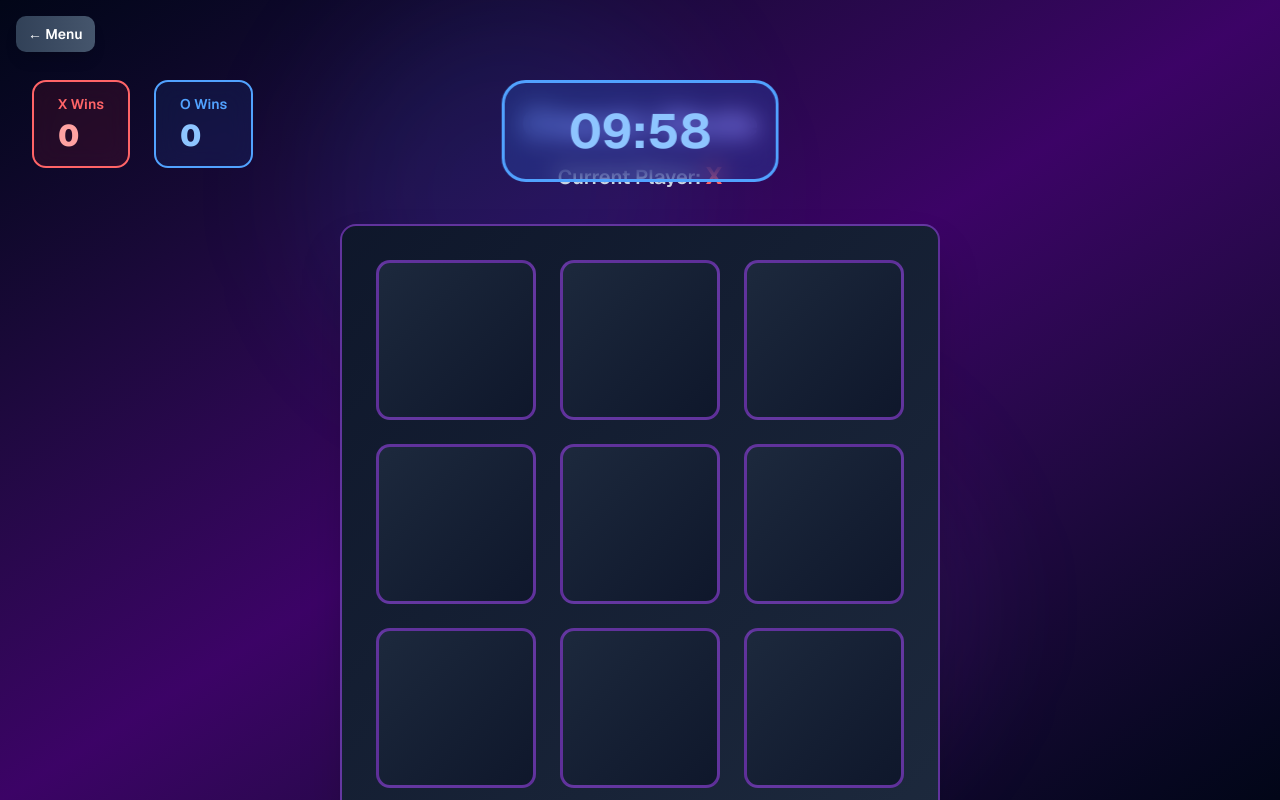
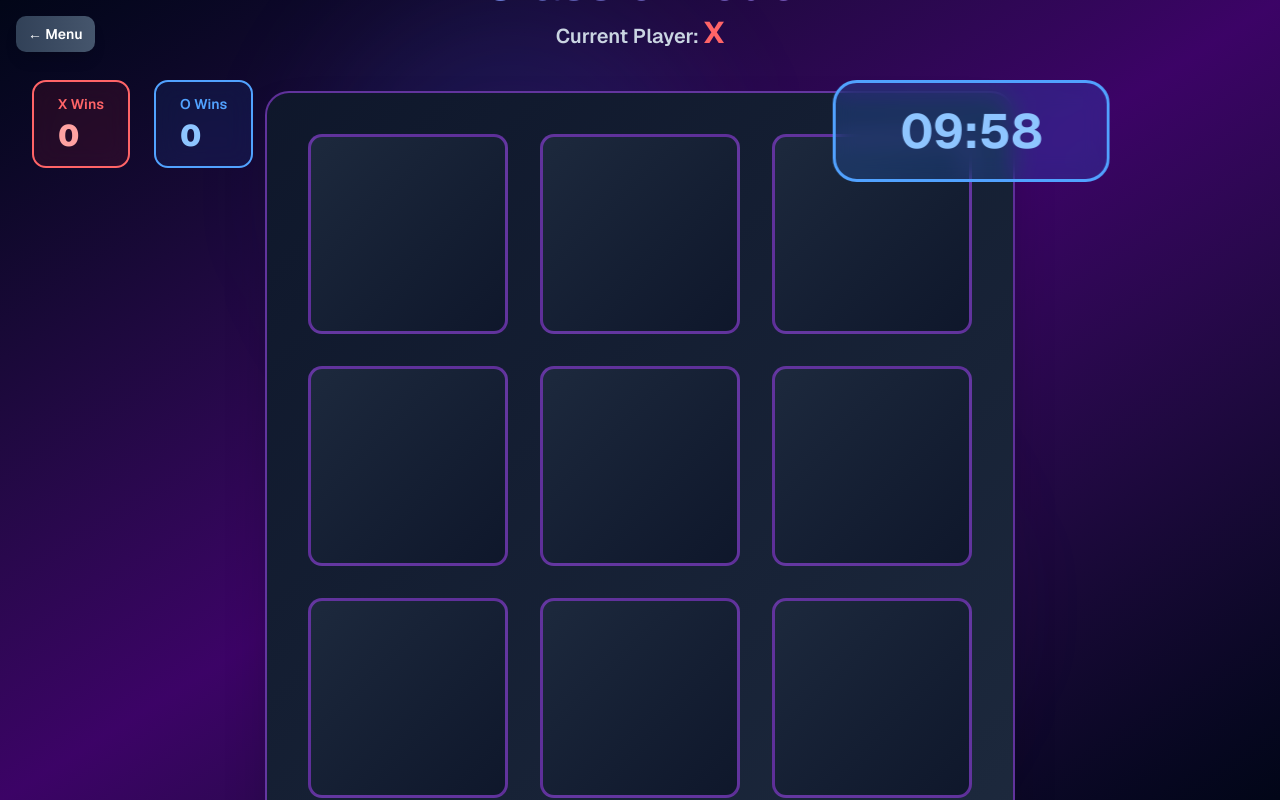
Before and after one commit to YosraGhanmi/tictactoe, a Next.js app: page / in a window 1280 px wide. Both pictures are taken after a click on the button 640 px from the left and 318 px from the top of the page. Built offline with nearby package versions, Linux system fonts and the light colour scheme.

Commit message:
scaling changed , timer position changed

```diff
--- a/app/page.tsx
+++ b/app/page.tsx
@@ -21,6 +21,8 @@ export default function Home() {
   const [xWins, setXWins] = useState(0)
   const [oWins, setOWins] = useState(0)
   const [showGameEnd, setShowGameEnd] = useState(false)
+  const [lastWinner, setLastWinner] = useState<string | null>(null)
+  const [currentStartsWithX, setCurrentStartsWithX] = useState(true)
 
   // Timer effect
   useEffect(() => {
@@ -80,15 +82,33 @@ export default function Home() {
     setWinner(gameWinner)
     setIsDraw(gameIsDraw)
 
-    // Increment win counter
+    // Increment win counter and track last winner
     if (gameWinner === 'X') {
       setXWins((prev) => prev + 1)
+      setLastWinner('X')
     } else if (gameWinner === 'O') {
       setOWins((prev) => prev + 1)
+      setLastWinner('O')
+    } else if (gameIsDraw) {
+      // On draw, random 50/50 chance
+      setLastWinner(null)
     }
   }
 
+  const getNextStartingPlayer = (): boolean => {
+    // If there's a last winner, they start next
+    if (lastWinner === 'X') {
+      return true // X starts
+    } else if (lastWinner === 'O') {
+      return false // O starts
+    }
+    // For first game or after draw, 50/50 random chance
+    return Math.random() < 0.5
+  }
+
   const handleRetry = () => {
+    const newStartsWithX = getNextStartingPlayer()
+    setCurrentStartsWithX(newStartsWithX)
     setWinner(null)
     setIsDraw(false)
     setGameKey((prev) => prev + 1)
@@ -96,6 +116,8 @@ export default function Home() {
   }
 
   const handleSwitchMode = (mode: 'classic' | 'overwrite' | 'moving') => {
+    const newStartsWithX = getNextStartingPlayer()
+    setCurrentStartsWithX(newStartsWithX)
     setWinner(null)
     setIsDraw(false)
     setGameMode(mode)
@@ -134,7 +156,7 @@ export default function Home() {
         {!gameMode ? (
           <ModeSelector onModeSelect={handleModeSelect} />
         ) : (
-          <GameBoard key={gameKey} mode={gameMode} onGameOver={handleGameOver} onBackToMenu={handleBackToMenu} />
+          <GameBoard key={gameKey} mode={gameMode} startsWithX={currentStartsWithX} onGameOver={handleGameOver} onBackToMenu={handleBackToMenu} />
         )}
       </div>
 
--- a/components/GameBoard.tsx
+++ b/components/GameBoard.tsx
@@ -8,11 +8,22 @@ interface GameBoardProps {
   mode: 'classic' | 'overwrite' | 'moving'
   onGameOver: (winner: string | null, isDraw: boolean) => void
   onBackToMenu: () => void
+  startsWithX: boolean
 }
 
-export default function GameBoard({ mode, onGameOver, onBackToMenu }: GameBoardProps) {
-  const [game, setGame] = useState(() => new TicTacToeGame(mode))
+export default function GameBoard({
+  mode,
+  onGameOver,
+  onBackToMenu,
+  startsWithX,
+}: GameBoardProps) {
+  const [game, setGame] = useState(() => new TicTacToeGame(mode, startsWithX))
   const [boardOffset, setBoardOffset] = useState({ x: 0, y: 0 })
+
+  // Update game when startsWithX changes
+  useEffect(() => {
+    setGame(new TicTacToeGame(mode, startsWithX))
+  }, [mode, startsWithX])
 
   // Animation refs
   const animationRef = useRef<number | null>(null)
@@ -26,7 +37,7 @@ export default function GameBoard({ mode, onGameOver, onBackToMenu }: GameBoardP
 
     const moveBoard = () => {
       setBoardOffset((prev) => {
-        const maxX = 150
+        const maxX = 160
         const speed = 2.5
 
         let newX = prev.x + directionRef.current * speed
@@ -83,8 +94,8 @@ export default function GameBoard({ mode, onGameOver, onBackToMenu }: GameBoardP
      RENDER
      ================================ */
   return (
-    <div className="space-y-8 relative pt-32">
-      {/* Back Button – Top Left */}
+    <div className="space-y-12 relative pt-0">
+      {/* Back Button - Very Top Left Corner */}
       {!winner && !isDraw && (
         <button
           onClick={onBackToMenu}
@@ -95,8 +106,8 @@ export default function GameBoard({ mode, onGameOver, onBackToMenu }: GameBoardP
       )}
 
       {/* Header */}
-      <div className="text-center space-y-4">
-        <h2 className="text-4xl font-bold bg-gradient-to-r from-blue-400 to-purple-400 bg-clip-text text-transparent">
+      <div className="text-center space-y-2">
+        <h2 className="text-4xl sm:text-5xl font-bold bg-gradient-to-r from-blue-400 to-purple-400 bg-clip-text text-transparent">
           {modeLabel[mode]}
         </h2>
 
@@ -104,7 +115,7 @@ export default function GameBoard({ mode, onGameOver, onBackToMenu }: GameBoardP
           <p className="text-xl font-semibold text-slate-300">
             Current Player:{' '}
             <span
-              className={`text-2xl font-bold ${
+              className={`text-3xl font-bold ${
                 game.isXNext() ? 'text-red-400' : 'text-blue-400'
               }`}
             >
@@ -116,14 +127,22 @@ export default function GameBoard({ mode, onGameOver, onBackToMenu }: GameBoardP
 
       {/* Game Board */}
       <div
-        className="bg-gradient-to-br from-slate-900 to-slate-800 p-8 rounded-2xl border-2 border-purple-500/50 shadow-2xl mx-auto transition-transform duration-75 backdrop-blur flex items-center justify-center"
+        className="
+          mx-auto -mt-2
+          bg-gradient-to-br from-slate-900 to-slate-800
+          p-10 rounded-3xl
+          border-2 border-purple-500/50
+          shadow-2xl
+          transition-transform duration-75
+          flex items-center justify-center
+        "
         style={{
           transform: `translate(${boardOffset.x}px, ${boardOffset.y}px)`,
-          width: 'clamp(400px, 95vw, 600px)',
-          height: 'clamp(400px, 95vw, 600px)',
+          width: 'clamp(490px, 95vw, 750px)',
+          height: 'clamp(490px, 95vw, 750px)',
         }}
       >
-        <div className="grid grid-cols-3 gap-3 sm:gap-4 lg:gap-6" style={{ width: 'fit-content', height: 'fit-content' }}>
+        <div className="grid grid-cols-3 gap-4 sm:gap-6 lg:gap-8">
           {game.getBoard().map((cell, index) => (
             <GameCell
               key={index}
--- a/components/GameCell.tsx
+++ b/components/GameCell.tsx
@@ -34,7 +34,7 @@ export default function GameCell({
       onClick={handleClick}
       disabled={disabled}
       className={`
-        w-24 h-24 sm:w-28 sm:h-28 md:w-32 md:h-32 lg:w-40 lg:h-40
+        w-35 h-35 sm:w-42 sm:h-42 md:w-45 md:h-45 lg:w-50 lg:h-50
         text-4xl sm:text-5xl md:text-6xl lg:text-7xl
         font-bold rounded-lg sm:rounded-xl transition-all duration-200
         border-2 sm:border-3 relative flex items-center justify-center
--- a/components/TimerDisplay.tsx
+++ b/components/TimerDisplay.tsx
@@ -14,7 +14,7 @@ export default function TimerDisplay({ timeRemaining }: TimerDisplayProps) {
   }
 
   return (
-    <div className="fixed top-20 left-1/2 transform -translate-x-1/2 z-40">
+    <div className="fixed top-20 right-8 transform -translate-x-1/2 z-40">
       <div className={`px-10 sm:px-12 lg:px-16 py-4 sm:py-5 lg:py-6 rounded-2xl sm:rounded-3xl border-2 sm:border-3 font-bold text-3xl sm:text-4xl lg:text-5xl backdrop-blur-md ${
         isLowTime
           ? 'bg-red-500/20 border-red-400 text-red-300 animate-pulse'
--- a/lib/game-logic.ts
+++ b/lib/game-logic.ts
@@ -20,9 +20,9 @@ export default class TicTacToeGame {
     [2, 4, 6],
   ]
 
-  constructor(mode: 'classic' | 'overwrite' | 'moving' = 'classic') {
+  constructor(mode: 'classic' | 'overwrite' | 'moving' = 'classic', startWithX: boolean = true) {
     this.board = Array(9).fill(null)
-    this.xIsNext = true
+    this.xIsNext = startWithX
     this.mode = mode
   }
 
```
